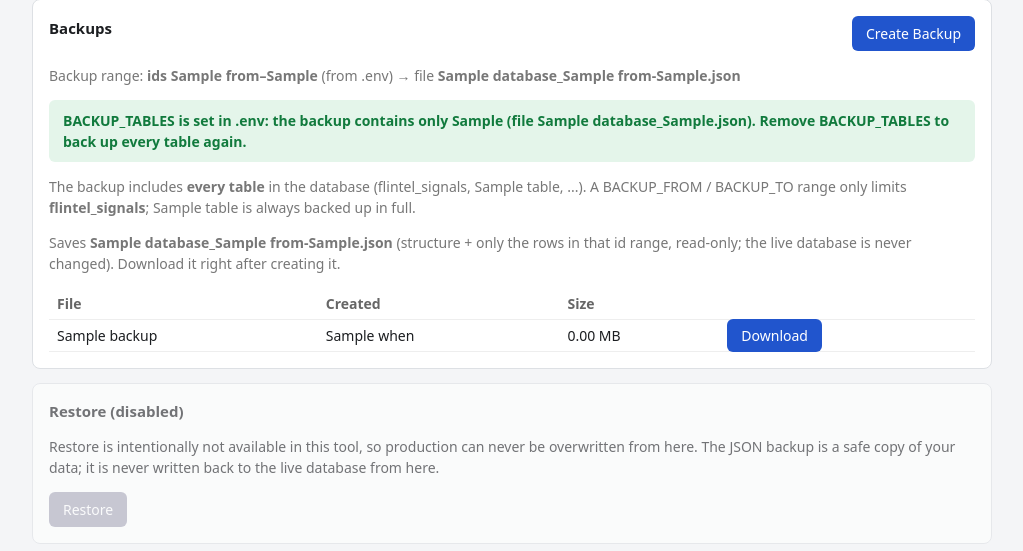
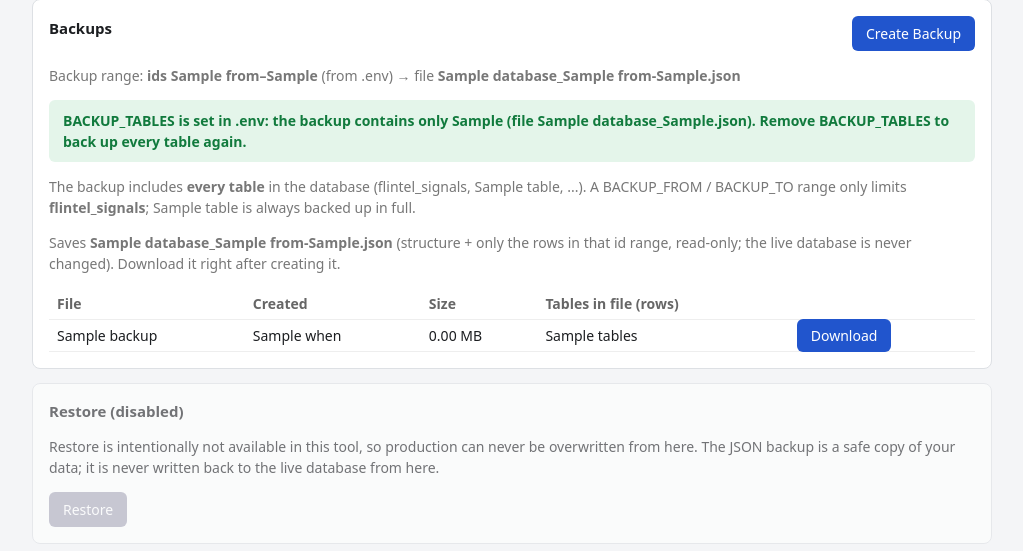
Before and after one commit to abdulwaarisinfo-dot/Flintel-Admin-local-read-only-inspector-backup-, a FastAPI app: template flintel-admin/app/templates/index.html in a window 1280 px wide. Shown: the part 969-1520 px from the top of the page, without its empty margins (128-1151 px from the left). Run offline with FastAPI, Linux system fonts and the light colour scheme; the template is opened without the code that fills it: most values are stand-ins (such as "Sample title", 1, 10 or a date in 2020).

Commit message:
Add table column for backup file details

```diff
--- a/flintel-admin/app/templates/index.html
+++ b/flintel-admin/app/templates/index.html
@@ -79,8 +79,8 @@ Check <b>HN_MYSQL_DATABASE</b> / <b>HN_MYSQL_TABLE</b> in this tool's .env, and
 {% if info.backup_tables %}<div class="msg ok">BACKUP_TABLES is set in .env: the backup contains <b>only {{ info.backup_tables|join(', ') }}</b> (file <b>{{ info.database }}_{{ info.backup_tables|join('_') }}.json</b>). Remove BACKUP_TABLES to back up every table again.</div>{% endif %}
 <p class="muted">The backup includes <b>every table</b> in the database (flintel_signals{% if info.hn %}, {{ info.hn.table }}{% endif %}, ...). A BACKUP_FROM / BACKUP_TO range only limits <b>flintel_signals</b>; {% if info.hn %}{{ info.hn.table }}{% else %}the other tables{% endif %} is always backed up in full.</p>
 <p class="muted">Saves <b>{% if info.signals and info.signals.range %}{{ info.database or 'database' }}_{{ info.signals.range['from'] }}-{{ info.signals.range.to if info.signals.range.to is not none else 'end' }}{% else %}{{ info.database or 'database' }}{% endif %}.json</b> ({% if info.signals and info.signals.range %}structure + only the rows in that id range{% else %}structure + all rows{% endif %}, read-only; the live database is never changed). Download it right after creating it.</p>
-{% if backups %}<table><tr><th>File</th><th>Created</th><th>Size</th><th></th></tr>
-{% for b in backups %}<tr><td>{{ b.name }}</td><td>{{ b.when }}</td><td>{{ b.size|size }}</td>
+{% if backups %}<table><tr><th>File</th><th>Created</th><th>Size</th><th>Tables in file (rows)</th><th></th></tr>
+{% for b in backups %}<tr><td>{{ b.name }}</td><td>{{ b.when }}</td><td>{{ b.size|size }}</td><td style="max-width:360px;word-break:break-word">{{ b.tables if b.tables else 'n/a (older backup)' }}</td>
 <td><a class="btn" href="/download/{{ b.name }}">Download</a></td></tr>{% endfor %}</table>
 {% else %}<p class="muted">No backups yet.</p>{% endif %}</div>
 
```
